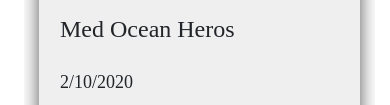
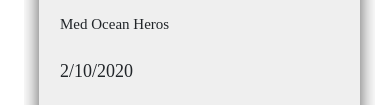
Before and after one commit to Thenautilusproject/TNP-WEBSITE, a plain HTML site: page tnpnews.html in a window 390 px wide. Shown: the part 1021-1126 px from the top of the page. Drawn offline with nearby package versions, Linux system fonts and the light colour scheme.

Commit message:
Update style.css

```diff
--- a/style.css
+++ b/style.css
@@ -2344,8 +2344,7 @@ margin-top: 70px;
     }
 
 
-
-    /*-----News Responsive -----------------------------------------------------------------------*/
+  /*-----News Responsive -----------------------------------------------------------------------*/
 
       @media screen and (max-width:1200px){
 
@@ -2366,7 +2365,18 @@ margin-top: 70px;
               .news .newsimage{
                   height: 120px;
             }
+            .news h4{
+              font-size: 20px;
+            }
                   }
+
+    @media screen and (max-width:994px){
+
+      .news h4{
+        font-size: 16px;
+      }
+    }
+
 
       @media screen and (max-width:770px){
 
@@ -2376,7 +2386,34 @@ margin-top: 70px;
                     .news .newsimage{
                         height: 320px;
                   }
+                  .news h4{
+                    font-size: 35px;
+                  }
                         }
+
+                        @media screen and (max-width:768px){
+
+                      .news ul li{
+                            font-size: 11px;
+                      }
+                      .news h4{
+                        font-size: 15px;
+
+                      }
+                      .news .newsimage{
+                          height: 150px;
+                            }
+                            }
+
+         @media screen and (max-width:767px){
+
+                    .news ul li{
+                   font-size: 22px;
+                                }
+                 .news .newsimage{
+                   height: 320px;
+                                }
+                                }
 
 
 
```
